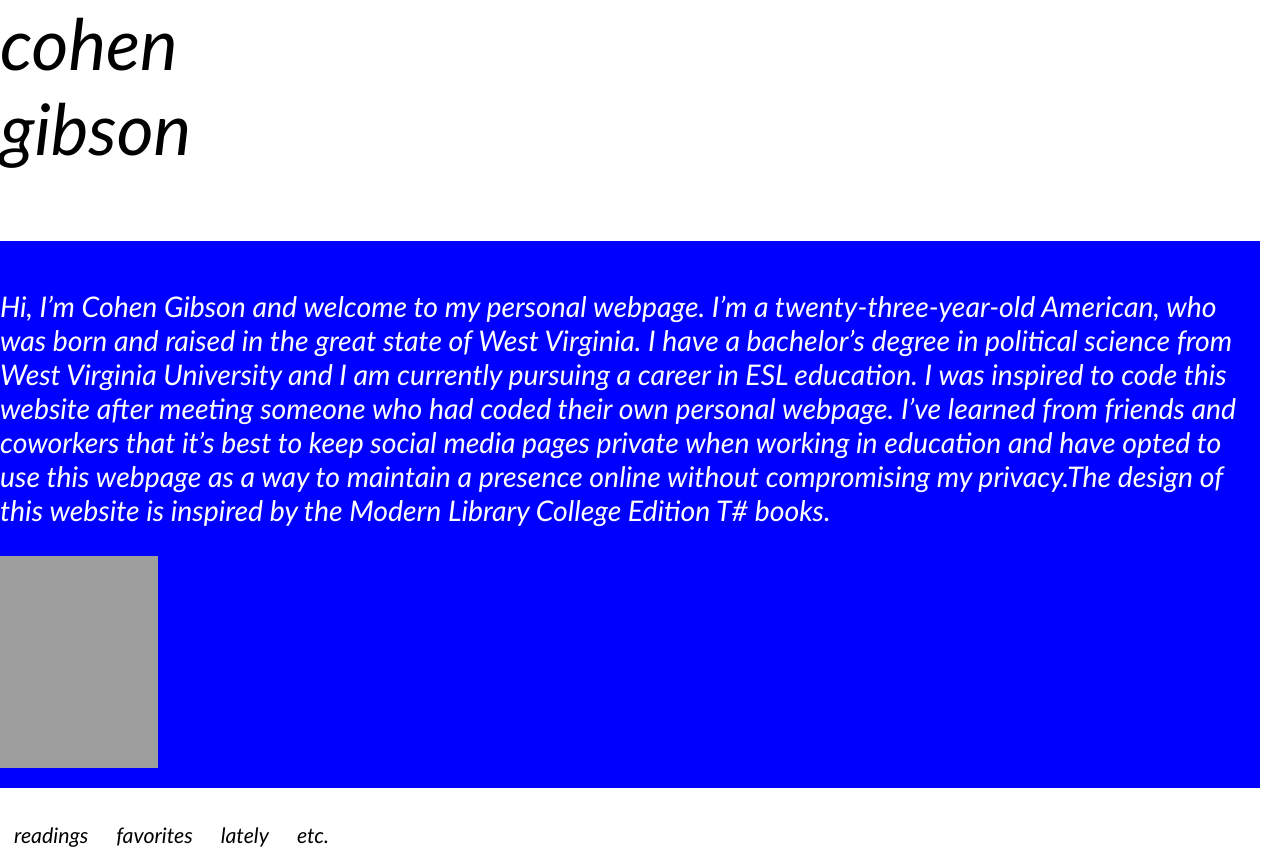
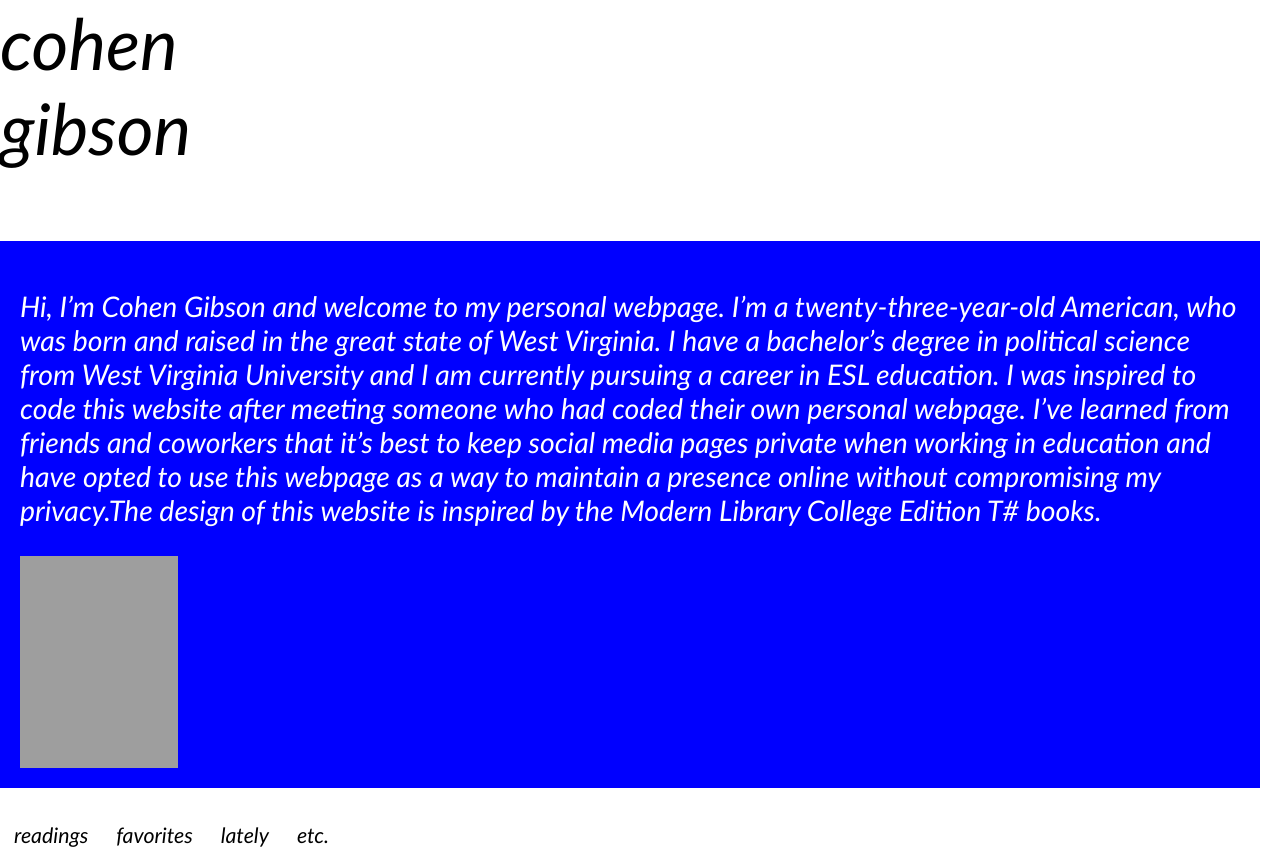
Before and after one commit to venusinherfall/practice, a plain HTML site: page index.html in a window 1280 px wide. Drawn offline with Linux system fonts and the light colour scheme; grey boxes are pictures that could not be loaded.

Commit message:
Update index.html

```diff
--- a/index.html
+++ b/index.html
@@ -22,7 +22,7 @@ body {font-family: gill sans mt;
     justify-content:center;
 }
 .main {
-    padding: 20px 0px;
+    padding: 20px 20px;
     background-color: blue;
     font-size: 40%;
     color: white;
```
